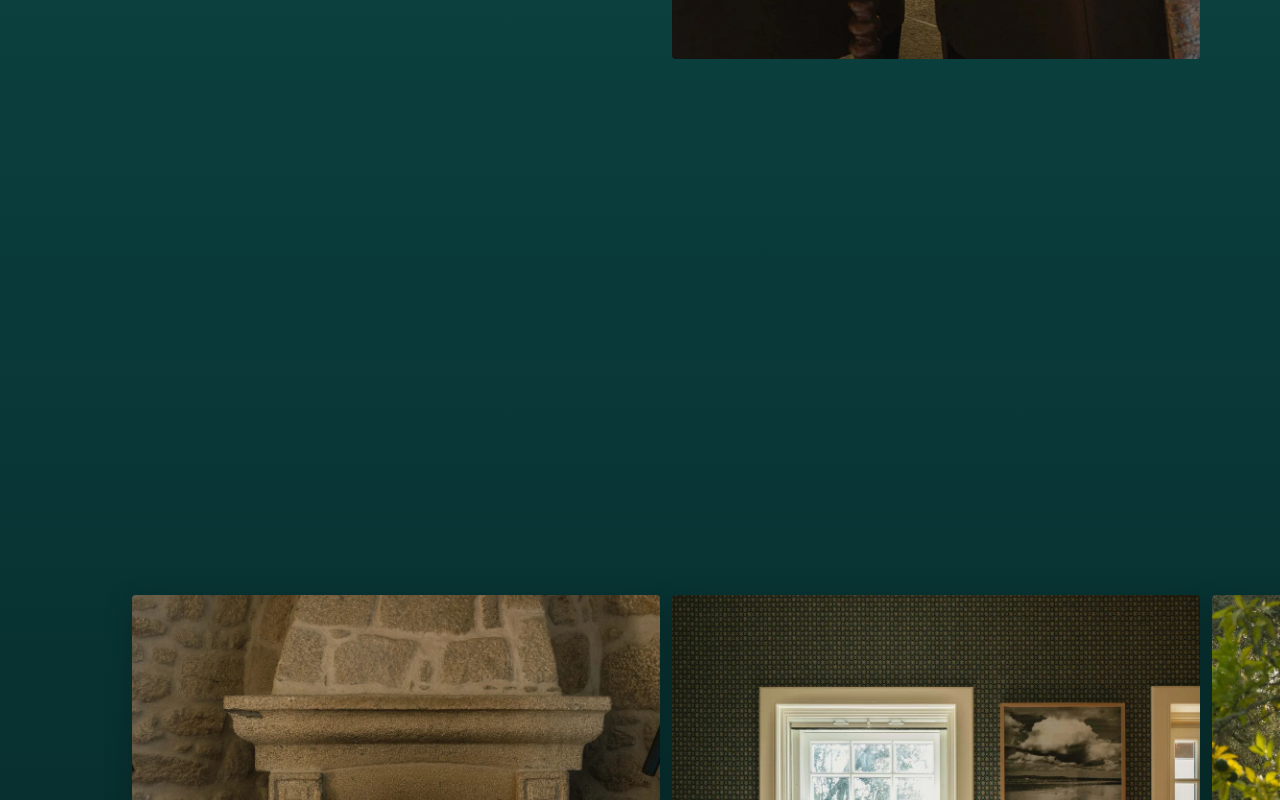
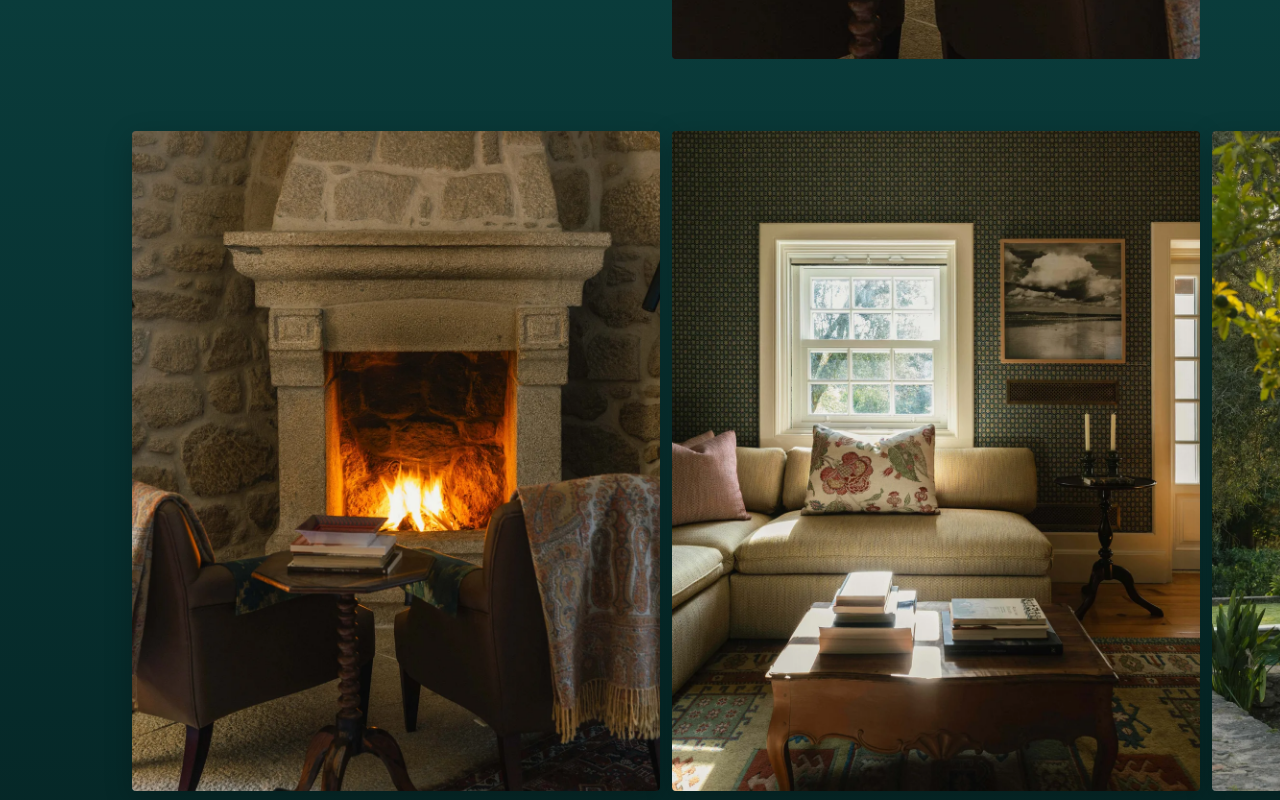
Before and after one commit to RodrigoAlarcao/Casa-de-Nabais, a Next.js app: page /a-casa in a window 1280 px wide. Shown: the part 4060-4860 px from the top of the page. Built offline with nearby package versions, Linux system fonts and the light colour scheme; a web font is replaced by a local one.

Commit message:
Revert "Set História carousel top margin = slideWidth on desktop"
This reverts commit 8f646d5120a87235f27bfada621a9728a8e130f8.

```diff
--- a/components/CasaHistoriaSection.tsx
+++ b/components/CasaHistoriaSection.tsx
@@ -314,7 +314,7 @@ export default function CasaHistoriaSection() {
       </div>
 
       {/* Desktop carousel */}
-      <div className="hidden lg:block" style={{ marginTop: `${slideWidth}px` }}>
+      <div className="hidden lg:block mt-16">
         <CarouselStrip />
       </div>
 
```
